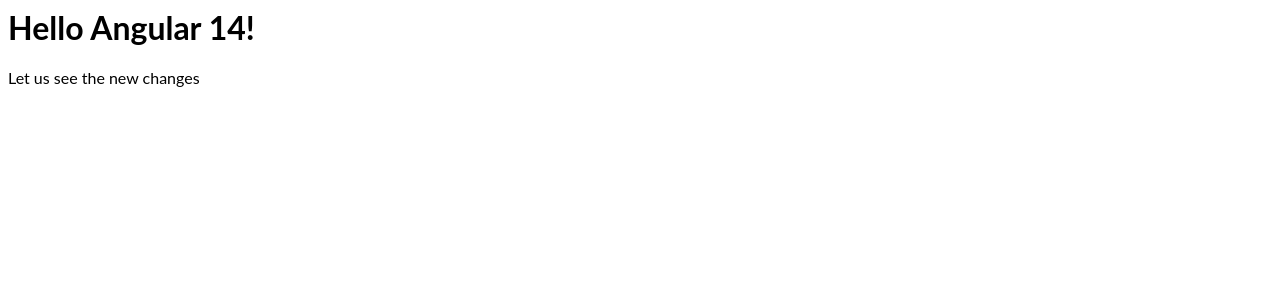
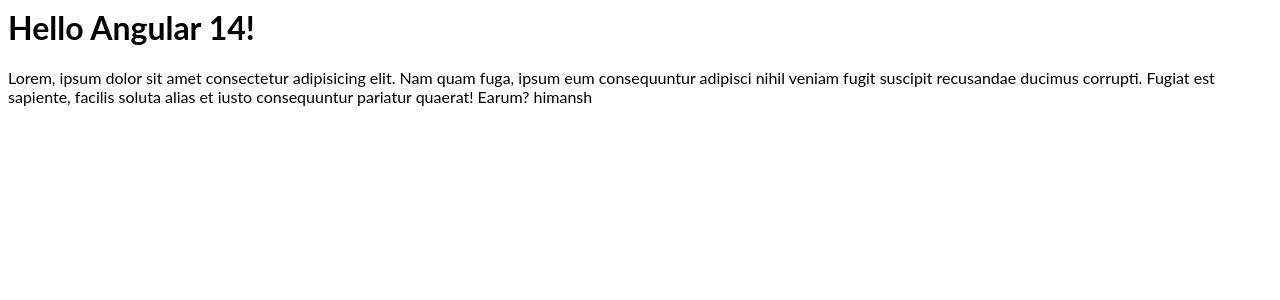
Before and after one commit to Himanshjain/Angular-Practice, an Angular app: page / in a window 1280 px wide. Shown: the top 300 px of the page. Built offline with nearby package versions, Linux system fonts and the light colour scheme.

Commit message:
1 file modified

```diff
--- a/src/app/app.component.html
+++ b/src/app/app.component.html
@@ -1,4 +1,7 @@
 <hello name="{{ name }}"></hello>
-<p>
-  Let us see the new changes
-</p>
+
+  <div>
+    <p>
+    Lorem, ipsum dolor sit amet consectetur adipisicing elit. Nam quam fuga, ipsum eum consequuntur adipisci nihil veniam fugit suscipit recusandae ducimus corrupti. Fugiat est sapiente, facilis soluta alias et iusto consequuntur pariatur quaerat! Earum? himansh
+    </p>
+  </div>
```
